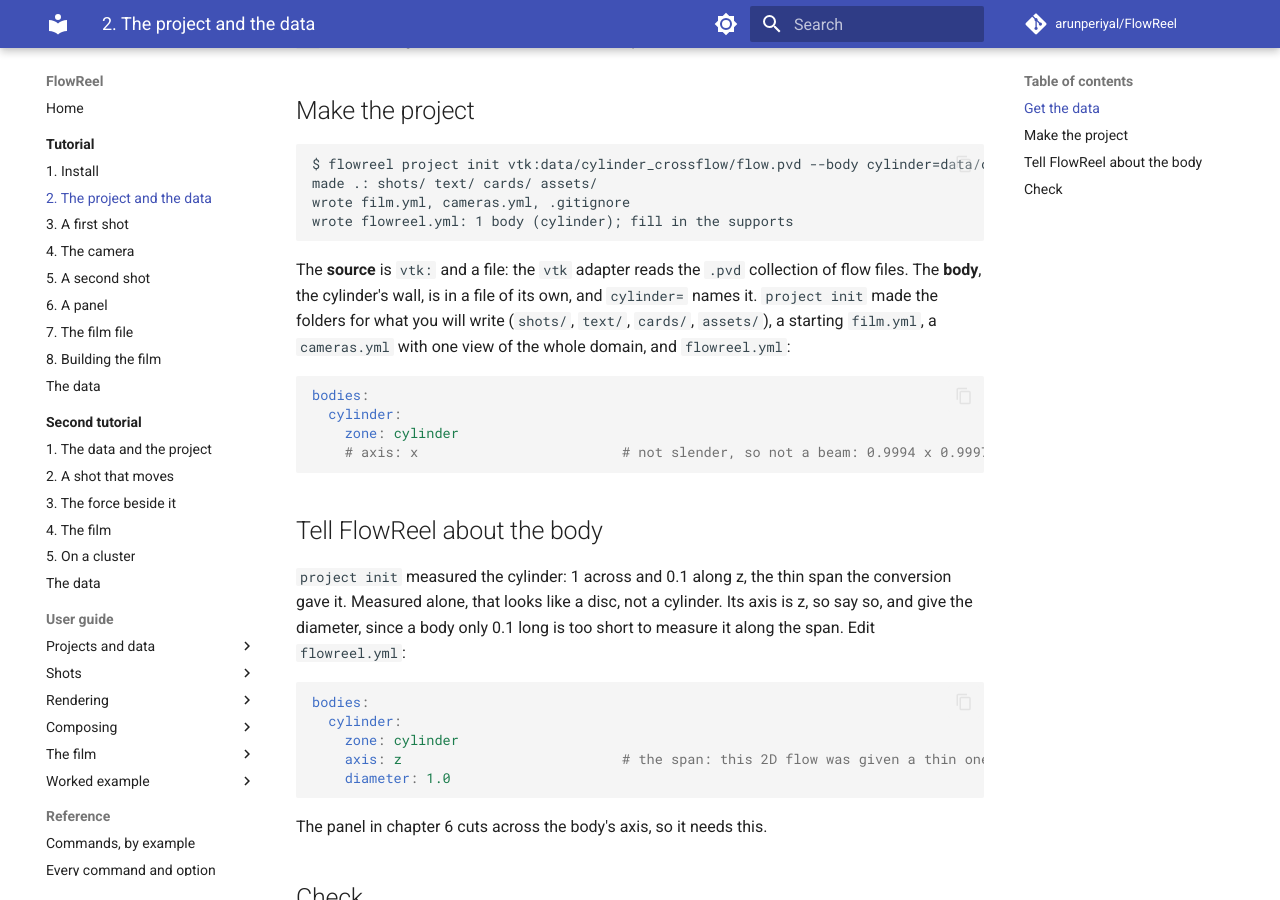
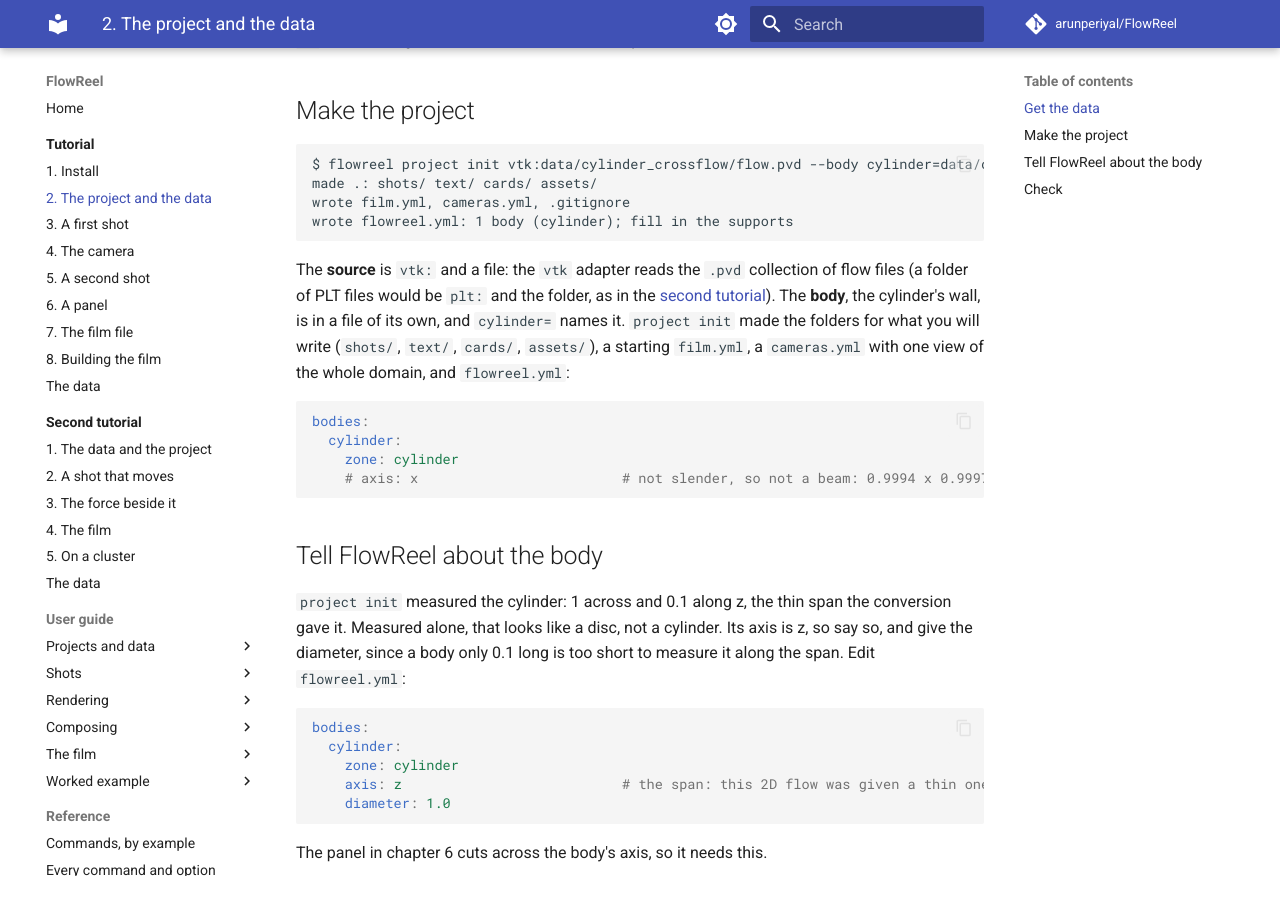
Before and after one commit to arunperiyal/FlowReel, an MkDocs documentation site: the page built from docs/tutorial/02-project.md, in a window 1280 px wide and 900 px high, scrolled down 577 px. Built offline with MkDocs 1.6.1 and Material for MkDocs 9.7.7, drawn with Linux system fonts in a browser that asks for light colours; comment, search, counter and statistics services are not loaded.

Commit message:
Name plt: beside vtk: in the first tutorial's chapter 2

````diff
--- a/docs/tutorial/02-project.md
+++ b/docs/tutorial/02-project.md
@@ -33,7 +33,8 @@ wrote flowreel.yml: 1 body (cylinder); fill in the supports
 ```
 
 The **source** is `vtk:` and a file: the `vtk` adapter reads the `.pvd` collection of
-flow files. The **body**, the cylinder's wall, is in a file of its own, and
+flow files (a folder of PLT files would be `plt:` and the folder, as in the
+[second tutorial](unsteady/index.md)). The **body**, the cylinder's wall, is in a file of its own, and
 `cylinder=` names it. `project init` made the folders for what you will write
 (`shots/`, `text/`, `cards/`, `assets/`), a starting `film.yml`, a `cameras.yml` with one
 view of the whole domain, and `flowreel.yml`:
````
Also changed, not shown: docs/PLAN.md (+1 -1 lines).
